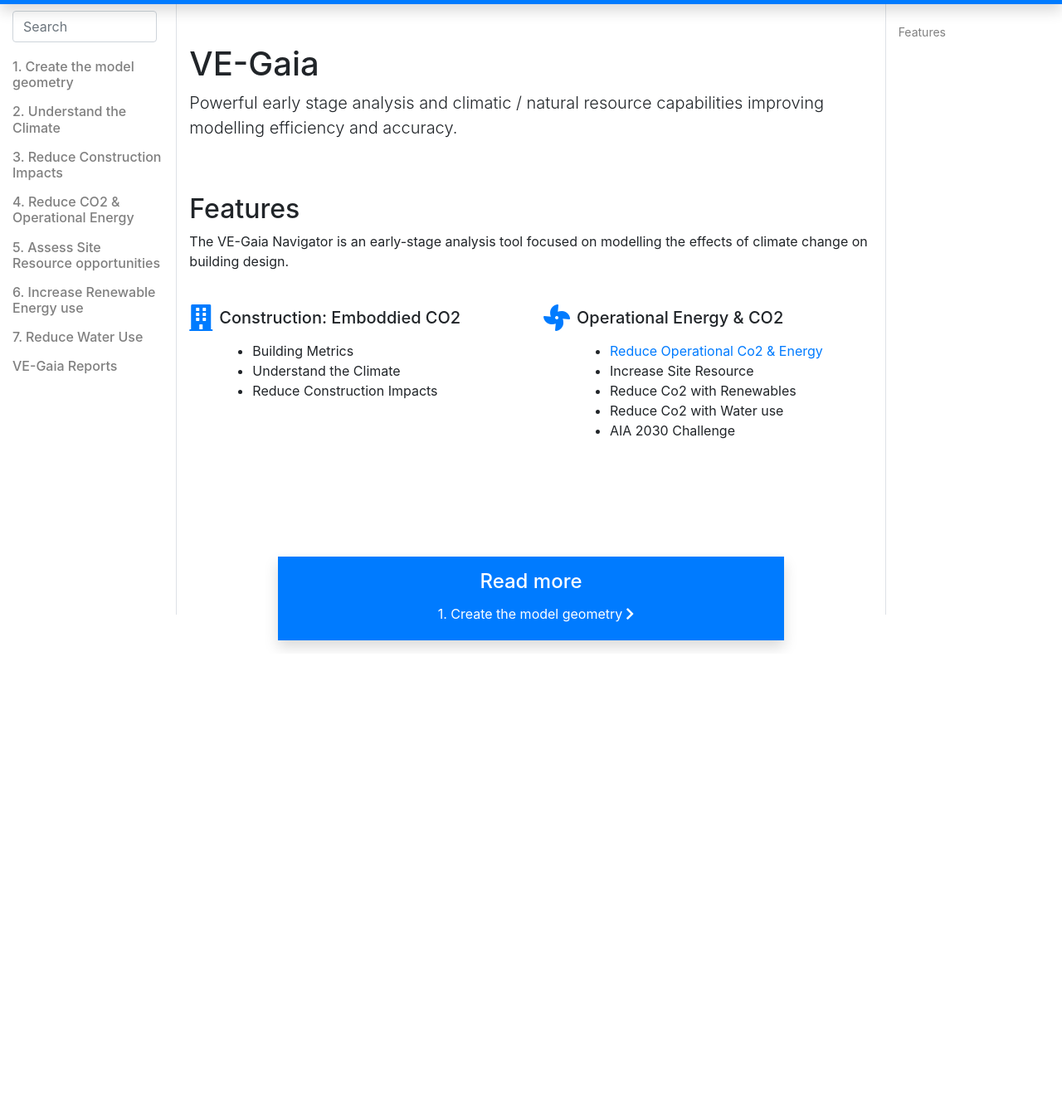
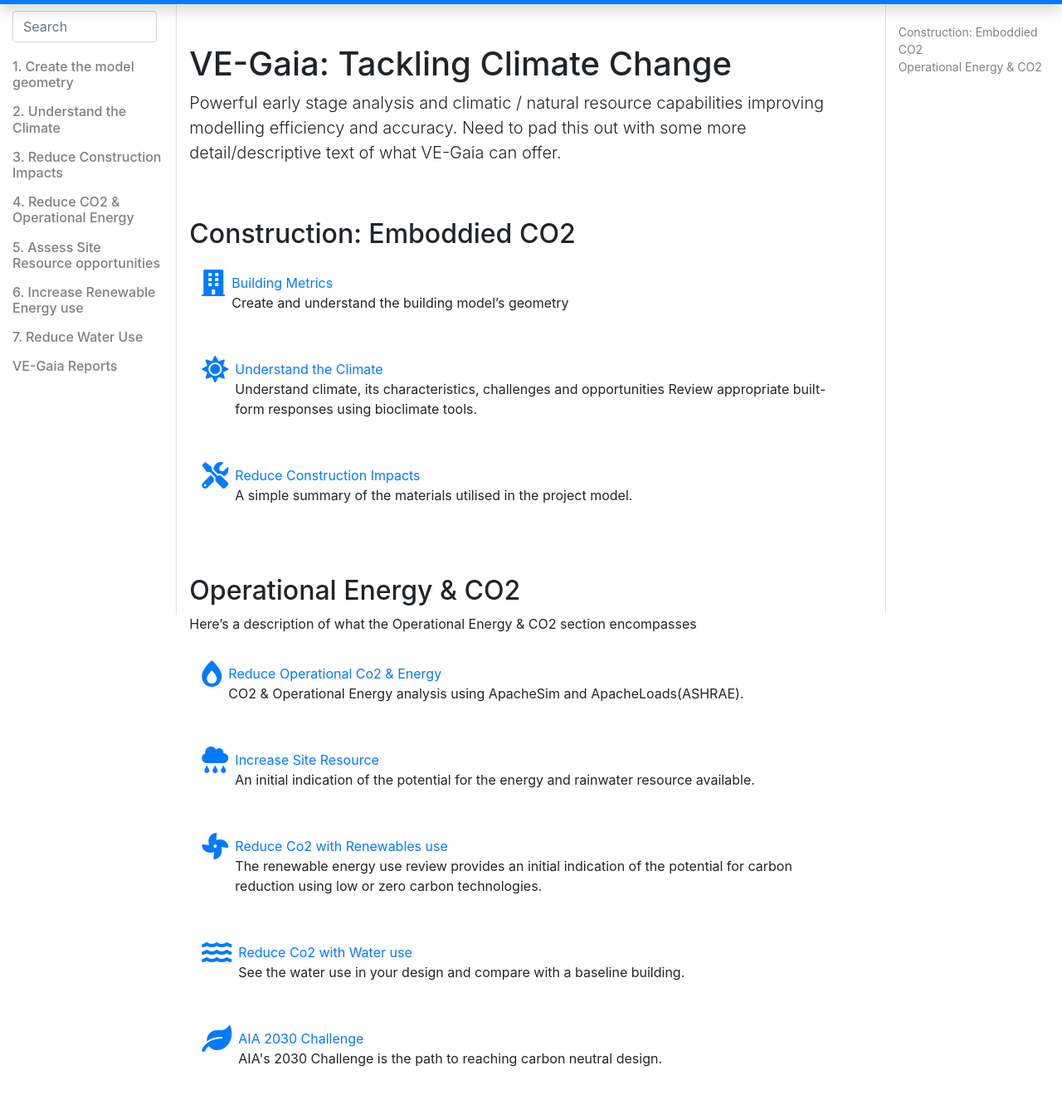
Before and after one commit to DaveIES/ve-gaia, a plain HTML site: page index.html in a window 1280 px wide. Shown: the part 71-1414 px from the top of the page at 83% size. Before the commit the page ends 859 px from the top, so only its background shows below. Drawn offline with Linux system fonts and the light colour scheme.

Commit message:
Add files via upload

```diff
--- a/index.html
+++ b/index.html
@@ -11,7 +11,7 @@
 
     <title>
 
-        VE-Gaia | VE-Gaia: Tackling Climate Change
+        VE-Gaia: Tackling Climate Change
 
     </title>
 
@@ -181,7 +181,8 @@
                 <div class="docs-toc large order-lg-2 order-md-0 order-xs-1 col-12 col-lg-2 col-xl-2 position-sticky border-left"><div class="docs-toc">
 	<nav id="TableOfContents">
   <ul>
-    <li><a href="#features">Features</a></li>
+    <li><a href="#construction-emboddied-co2">Construction: Emboddied CO2</a></li>
+    <li><a href="#operational-energy--co2">Operational Energy &amp; CO2</a></li>
   </ul>
 </nav>
 </div>
@@ -190,55 +191,92 @@
 
 
 
-	<h1>VE-Gaia</h1>
+	<h1>VE-Gaia: Tackling Climate Change</h1>
 
 	<p class="lead">
-    Powerful early stage analysis and climatic / natural resource capabilities improving modelling efficiency and accuracy.
+    Powerful early stage analysis and climatic / natural resource capabilities improving modelling efficiency and accuracy.  Need to pad this out with some more detail/descriptive text of what VE-Gaia can offer.
 </p>
 
-<h2 id="features">Features</h2>
-<p>The VE-Gaia Navigator is an early-stage analysis tool focused on modelling the effects of climate change on building design.</p>
-<div class="row py-2 mb-5">
-	<div class="col-lg-6">
+<h2 id="construction-emboddied-co2">Construction: Emboddied CO2</h2>
+<div class="col-lg-12">
 	<div class="card flex-row border-0">
 		<div class="mt-3">
 			<span class="fas fa-building fa-2x text-primary"></span>
 		</div>
 		<div class="card-body pl-2">
-				<h5 class="card-title">
-					Construction: Emboddied CO2
-				</h5>
-				<p class="card-text text-muted">
-					<ul>
-						<li>Building Metrics</li>
-						<li>Understand the Climate</li>
-						<li>Reduce Construction Impacts</li>
-					</ul>
-				</p>
+			<a href="/ve-gaia/model">Building Metrics</a>
+			<p>Create and understand the building model’s geometry</p>
+		</div>
+	</div>
+	<div class="card flex-row border-0">
+		<div class="mt-3">
+			<span class="fas fa-sun fa-2x text-primary"></span>
+		</div>
+		<div class="card-body pl-2">
+			<a href="/ve-gaia/climate">Understand the Climate</a>
+			<p>Understand climate, its characteristics, challenges and opportunities Review appropriate built-form responses using bioclimate tools.</p>
+		</div>
+	</div>
+	<div class="card flex-row border-0">
+		<div class="mt-3">
+			<span class="fas fa-tools fa-2x text-primary"></span>
+		</div>
+		<div class="card-body pl-2">
+			<a href="/ve-gaia/construction">Reduce Construction Impacts</a>
+			<p>A simple summary of the materials utilised in the project model.</p>
 		</div>
 	</div>
 </div>
-	<div class="col-lg-6">
+<h2 id="operational-energy--co2">Operational Energy &amp; CO2</h2>
+<p>Here&rsquo;s a description of what the Operational Energy &amp; CO2 section encompasses</p>
+<div class="col-lg-12">
+	<div class="card flex-row border-0">
+		<div class="mt-3">
+			<span class="fas fa-burn fa-2x text-primary"></span>
+		</div>
+		<div class="card-body pl-2">
+			<a href="/ve-gaia/energy">Reduce Operational Co2 & Energy</a>
+			<p>CO2 & Operational Energy analysis using ApacheSim and ApacheLoads(ASHRAE).</p>
+		</div>
+	</div>
+	<div class="card flex-row border-0">
+		<div class="mt-3">
+			<span class="fas fa-cloud-rain fa-2x text-primary"></span>
+		</div>
+		<div class="card-body pl-2">
+			<a href="/ve-gaia/resources">Increase Site Resource</a>
+			<p>An initial indication of the potential for the energy and rainwater resource available.</p>
+		</div>
+	</div>
 	<div class="card flex-row border-0">
 		<div class="mt-3">
 			<span class="fas fa-fan fa-2x text-primary"></span>
 		</div>
 		<div class="card-body pl-2">
-				<h5 class="card-title">
-					Operational Energy & CO2
-				</h5>
-				<p class="card-text text-muted">
-					<ul>
-						<li><a href="/ve-gaia/energy">Reduce Operational Co2 & Energy</a></li>
-						<li>Increase Site Resource</li>
-						<li>Reduce Co2 with Renewables</li>
-						<li>Reduce Co2 with Water use</li>
-						<li>AIA 2030 Challenge</li>
-					</ul>
-				</p>
+			<a href="/ve-gaia/renewables">Reduce Co2 with Renewables use</a>
+			<p>The renewable energy use review provides an initial indication of the potential for carbon reduction using low or zero carbon technologies.</p>
+		</div>
+	</div>
+	<div class="card flex-row border-0">
+		<div class="mt-3">
+			<span class="fas fa-water fa-2x text-primary"></span>
+		</div>
+		<div class="card-body pl-2">
+			<a href="/ve-gaia/water">Reduce Co2 with Water use</a>
+			<p>See the water use in your design and compare with a baseline building.</p>
+		</div>
+	</div>
+	<div class="card flex-row border-0">
+		<div class="mt-3">
+			<span class="fas fa-leaf fa-2x text-primary"></span>
+		</div>
+		<div class="card-body pl-2">
+			<a href="/ve-gaia/2030">AIA 2030 Challenge</a>
+			<p>AIA's 2030 Challenge is the path to reaching carbon neutral design.</p>
 		</div>
 	</div>
 </div>
+<div class="row py-2 mb-5">
 </div>
 
 
--- a/sitemap.xml
+++ b/sitemap.xml
@@ -36,8 +36,10 @@
   </url><url>
     <loc>https://daveies.github.io/ve-gaia/tags/</loc>
   </url><url>
-    <loc>https://daveies.github.io/ve-gaia/</loc>
+    <loc>https://daveies.github.io/ve-gaia/backup/</loc>
   </url><url>
     <loc>https://daveies.github.io/ve-gaia/reports/</loc>
+  </url><url>
+    <loc>https://daveies.github.io/ve-gaia/</loc>
   </url>
 </urlset>
```
Also changed, not shown: index.json (+8 -1 lines), index.xml (+40 -2 lines). Lines whose indentation alone changed are shown as unchanged.
